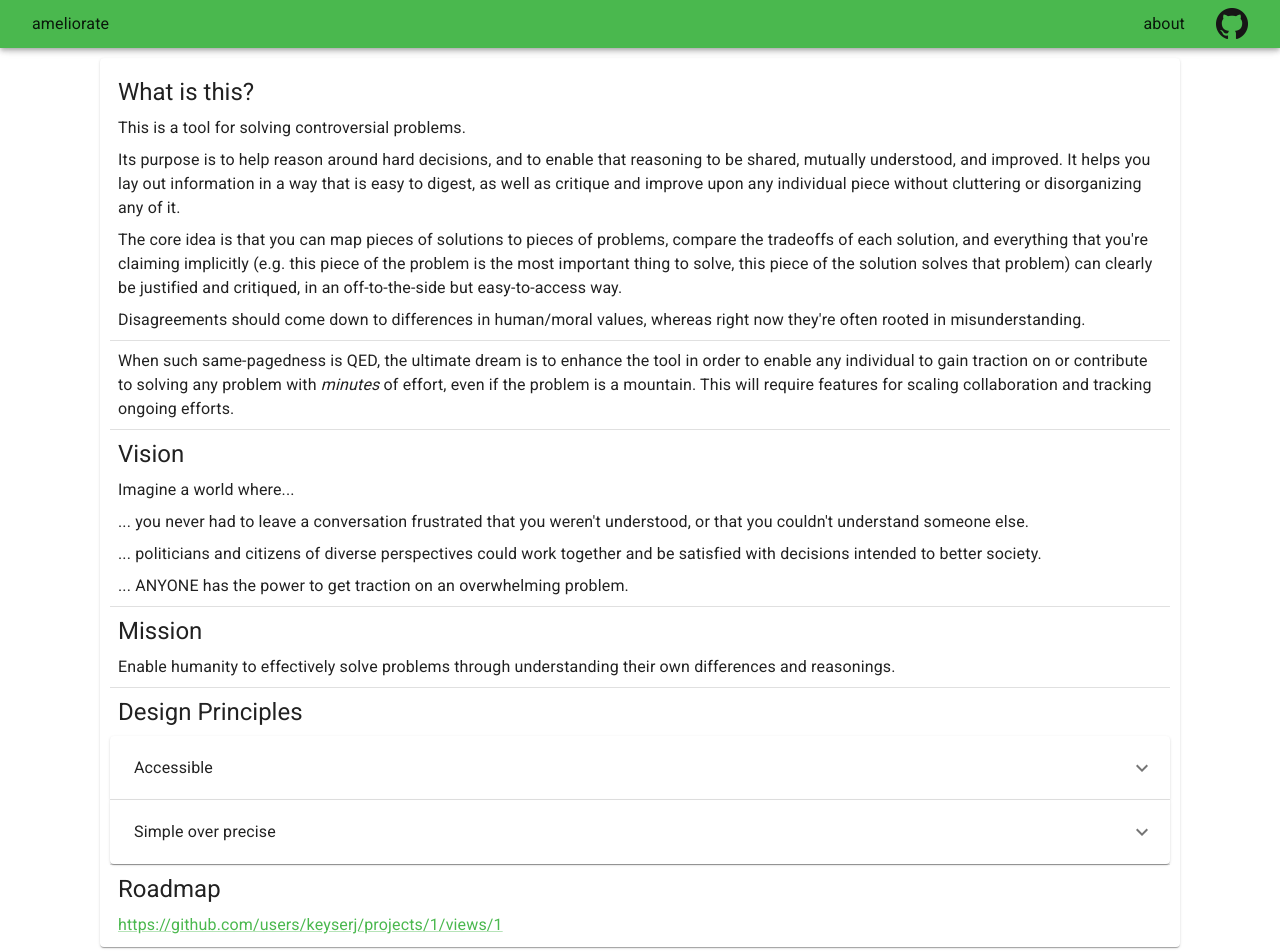
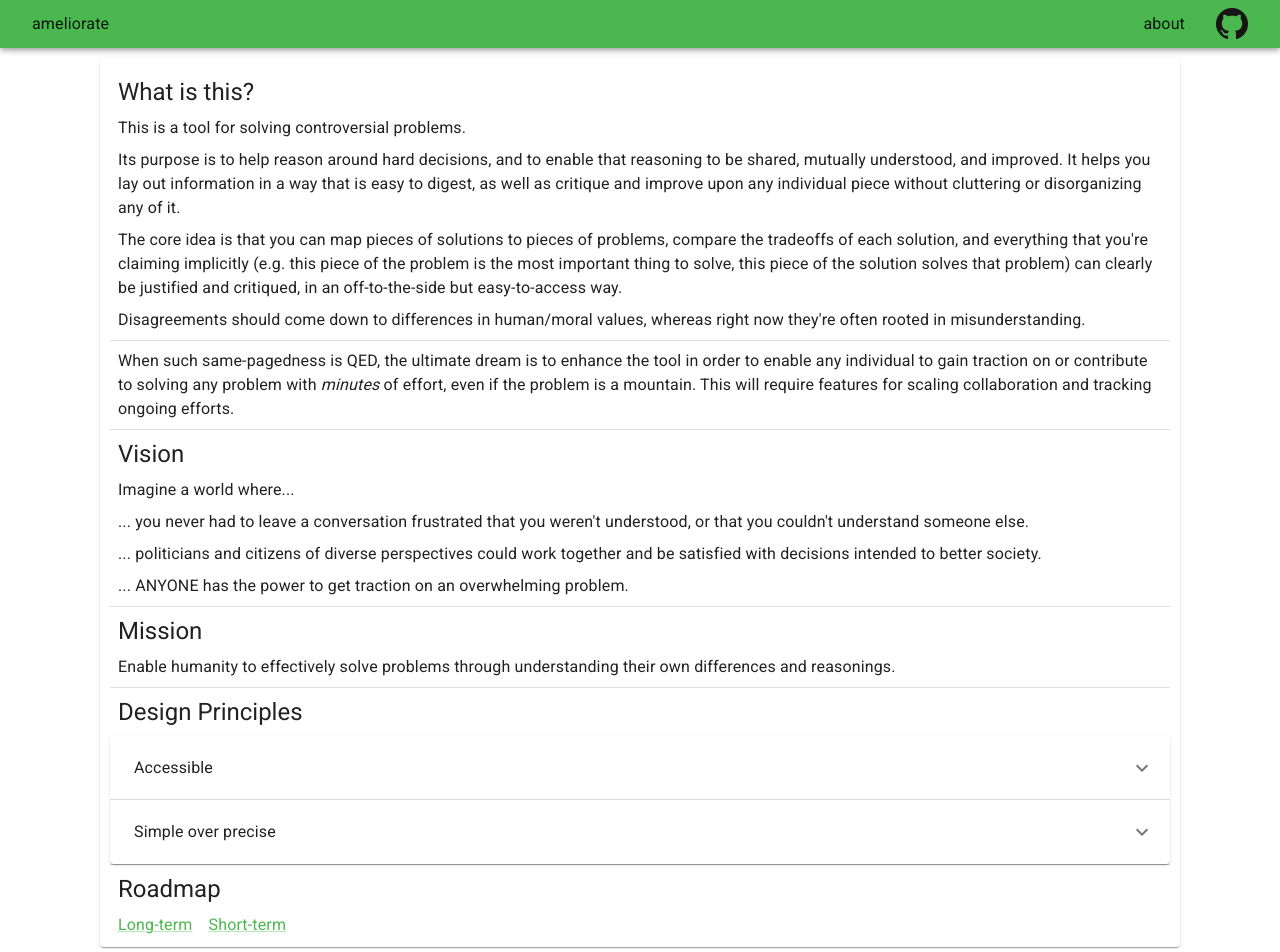
Before and after one commit to amelioro/ameliorate, a Next.js app in the folder web/: page /about in a window 1280 px wide. Shown: the top 952 px of the page. Built offline with nearby package versions, Linux system fonts and the light colour scheme.

Commit message:
docs(about): long-term vs short-term roadmap

```diff
--- a/web/src/pages/about.tsx
+++ b/web/src/pages/about.tsx
@@ -121,7 +121,14 @@ const About: NextPage = () => {
             target="_blank"
             rel="noopener"
           >
-            https://github.com/users/keyserj/projects/1/views/1
+            Long-term
+          </Link>
+          <Link
+            href="https://github.com/users/keyserj/projects/1/views/1"
+            target="_blank"
+            rel="noopener"
+          >
+            Short-term
           </Link>
         </PaperMiddle>
       </Box>
```
